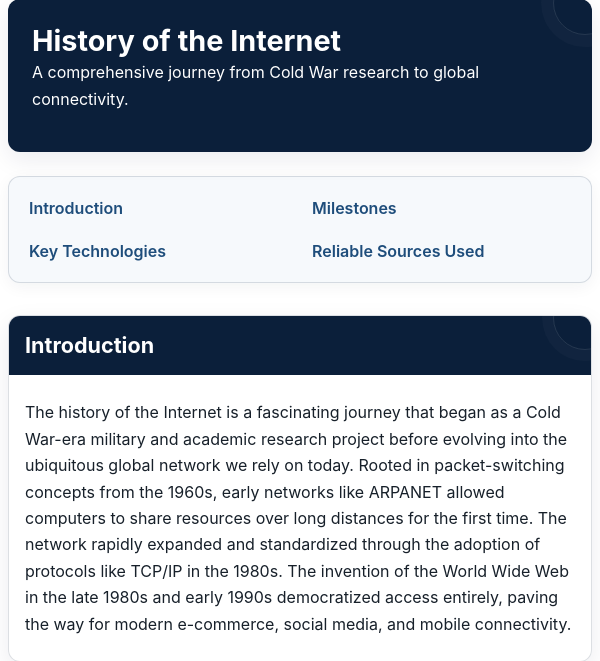
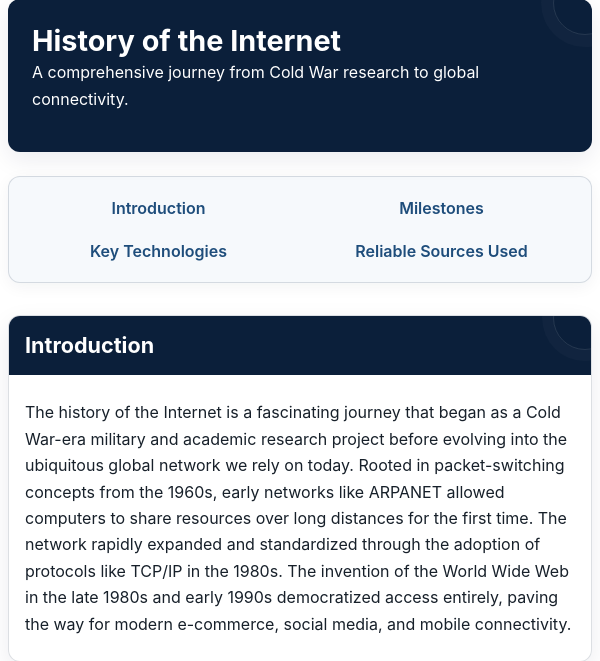
Before and after one commit to Charbel-Chkeir/web-programming-site, a Flask app: page /internet-history in a window 600 px wide. Shown: the part 382-1043 px from the top of the page. Run offline with Flask 3, Linux system fonts and the light colour scheme.

```diff
--- a/static/style.css
+++ b/static/style.css
@@ -1239,16 +1239,16 @@ video {
         white-space: nowrap;
     }
 
-    /* =========================================================
+/* =========================================================
    RESPONSIVE PAGE-SPECIFIC NAVIGATION
 ========================================================= */
 
-/* 421px to 665px: 2 columns */
-@media (min-width: 421px) and (max-width: 665px) {
+/* 421px to 670px: exactly 2 columns */
+@media (min-width: 421px) and (max-width: 670px) {
 
     main nav ul {
         display: grid;
-        grid-template-columns: repeat(2, 1fr);
+        grid-template-columns: repeat(2, minmax(0, 1fr));
 
         width: 100%;
 
@@ -1269,9 +1269,9 @@ video {
 
         padding: 0.4rem 0.5rem;
 
-        text-align: left;
+        text-align: center;
 
-        white-space: nowrap;
+        white-space: normal;
     }
 }
 
@@ -1302,9 +1302,9 @@ video {
 
         padding: 0.35rem 0.4rem;
 
-        text-align: left;
+        text-align: center;
 
-        white-space: nowrap;
+        white-space: normal;
     }
 }
 }
```
